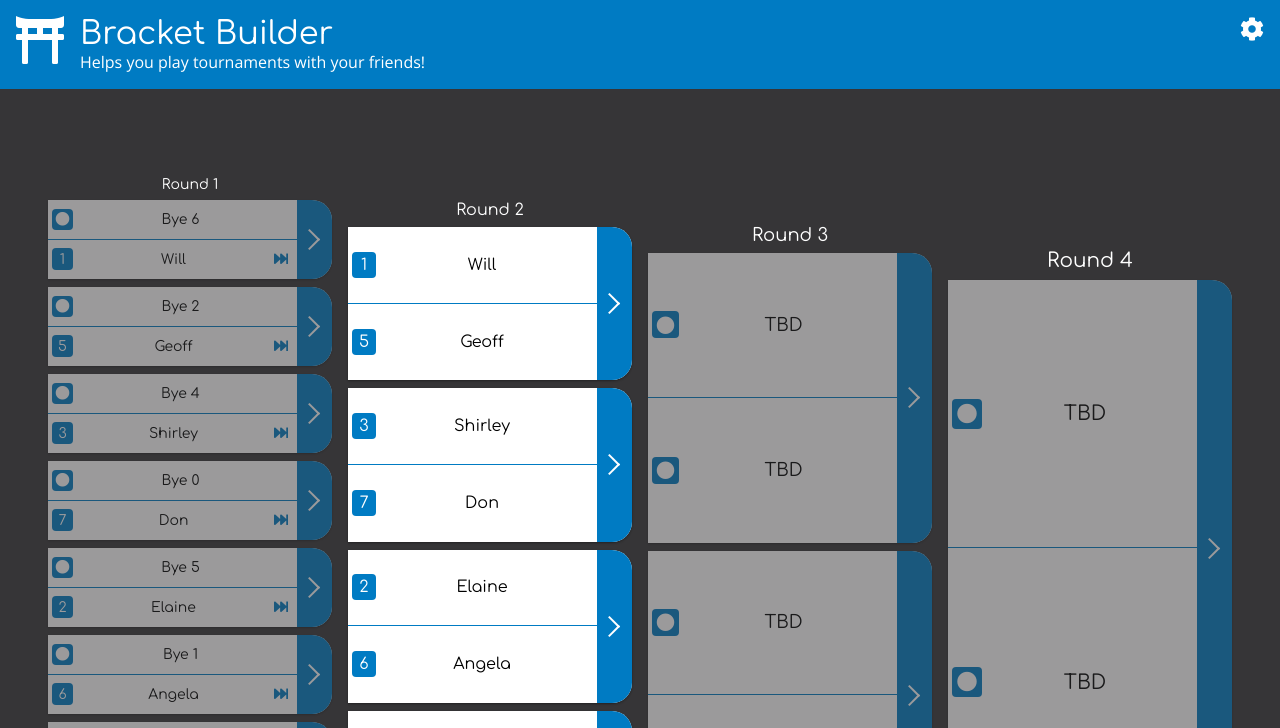
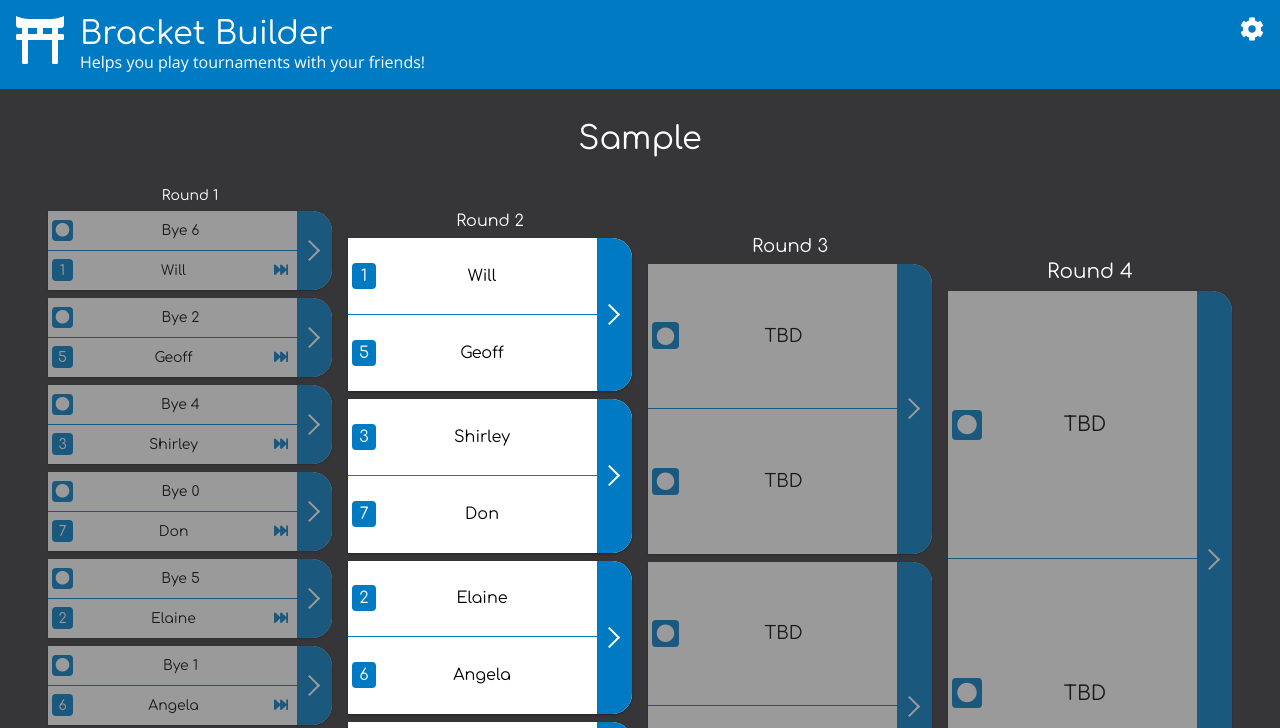
Before and after one commit to brother-donkey/bracket-builder, a website with bundled scripts: page index.html in a window 1280 px wide. Both pictures are taken after typing "Sample", "Sample" into the empty fields and a click on the button "Start Tournament". Shown: the top 728 px of the page. Built offline with nearby package versions, Linux system fonts and the light colour scheme.

Commit message:
add tournament name on tournament start

```diff
--- a/includes/start-tourney.html
+++ b/includes/start-tourney.html
@@ -1,5 +1,4 @@
 <section id="initial-section">
-
     <form id="player-input-form" hidden>
         <div id="player-input-directions">
             <h2>Input tournament roster</h2>
@@ -10,7 +9,8 @@
             </ol>
         </div>
         <div class="tournament-name-container">
-            <input class="input tournament-name" type="text" name="size" placeholder="My Tournament Name">
+            <input id="tournament-name" aria-label="tournament name" class="input tournament-name" type="text" name="size"
+                placeholder="My Tournament Name">
         </div>
         <div class="form-player-container">
             <div class="form-player-input-container">
--- a/includes/tournament-information.html
+++ b/includes/tournament-information.html
@@ -1,6 +1,6 @@
 <div class="settings-container">
     <section id="settings" aria-hidden="true" class="menu settings">
-        <h2 id="tournament-name">
+        <h2 id="tournament-name-settings">
             Tournament Name
         </h2>
         <p>|</p>
--- a/index.html
+++ b/index.html
@@ -17,6 +17,9 @@
     <include src="./includes/tournament-information.html"></include>
     <include src="./includes/start-tourney.html"></include>
     <include src="./includes/animated-overlay.html"></include>
+    <div class="headline-container">
+        <h2 id="tournament-name-heading">My awesome tournament</h2>
+    </div>
     <main id="tourney" class="has-grey-background">
         <include src="./includes/finish-game.html"></include>
     </main>
--- a/scss/_round.scss
+++ b/scss/_round.scss
@@ -6,8 +6,6 @@
     align-items: center;
     justify-content: center;
     margin: .5rem;
-    padding-top: 1.5rem;
-    // position: relative;
 
     @for $i from 1 through 10 {
 
@@ -18,19 +16,17 @@
     }
 
     header.round-label {
-        // position: absolute;
-        // top: 0;
-        // right: 0;
-        // left: 0;
-        // height: 1.5rem;
         color: $white;
     }
+}
+
+[data-round-number] {
+    font-size: 20px;
 }
 
 [data-round-number="1"] {
     font-size: 14px;
 }
-
 
 [data-round-number="2"] {
     font-size: 16px;
@@ -39,11 +35,3 @@
 [data-round-number="3"] {
     font-size: 18px;
 }
-
-[data-round-number="4"] {
-    font-size: 20px;
-}
-
-[data-round-number="5"] {
-    font-size: 20px;
-}
--- a/scss/_tourney.scss
+++ b/scss/_tourney.scss
@@ -1,10 +1,48 @@
 #tourney {
     width: 100vw;
     min-height: 100vh;
-    padding: 1rem 2.5rem 0.5rem;
+    padding: 0rem 2.5rem 0.5rem;
     display: flex;
 
     @media screen and (max-width: 766px) {
         display: block;
     }
 }
+
+.headline-container {
+    display: none;
+    background: $grey;
+    padding: 2rem 2.5rem;
+    margin-bottom: -3rem;
+    text-align: center;
+ }
+
+@keyframes neon3 {
+  from {
+    text-shadow: 0 0 1px $blue,
+               0 0 1px  $blue,
+               0 0 1px  $blue,
+               0 0 3px  $white,
+               0 0 4px  $white,
+               0 0 8px  $white,
+               0 0 10px $white,
+  }
+  to {
+    text-shadow: 0 0 1px $blue,
+               0 0 1px $blue,
+               0 0 1px $blue,
+               0 0 2px $white,
+               0 0 2px $white,
+               0 0 3px $white,
+               0 0 3px $white,
+  }
+}
+
+#tournament-name-heading {
+    color: $white;
+    font-size: 32px;
+
+    &:hover{
+        animation: neon3 1.5s ease-in-out infinite alternate;
+    }
+}
--- a/ts/events.ts
+++ b/ts/events.ts
@@ -186,8 +186,12 @@ export function setupStartTournamentButtonClick() {
 
             const text = document.getElementById('start-tourament-icon');
             const background = document.getElementById('start-tournament-background');
+            const tournamentNameElt = document.getElementById('tournament-name') as HTMLInputElement;
+            const tournamentName = tournamentNameElt.value ? tournamentNameElt.value : 'Our bracket';
 
             if (text && background) {
+                showTournamentHeadline(tournamentName);
+
                 text.classList.add('tournament-animation-icon');
                 background.classList.add('fullscreen-tournament-animation-background');
                 hideInputForm();
@@ -203,3 +207,9 @@ export function setupStartTournamentButtonClick() {
 export function hideInputForm() {
     document.getElementById('player-input-form').style.display = 'none';
 }
+
+export function showTournamentHeadline(name: string) {
+    const elt = document.getElementById('tournament-name-heading') as HTMLElement;
+    elt.textContent = name;
+    elt.parentElement.style.display = 'block';
+}
--- a/ts/player-input.ts
+++ b/ts/player-input.ts
@@ -12,7 +12,6 @@ export const tournamentRoster = document.getElementById('player-input-added-play
 
 playerInputForm.addEventListener('submit', e => {
     e.preventDefault();
-    // window.dispatchEvent(new CustomEvent('StartTournament'));
 });
 
 export async function handlePlayerInput() {
```
